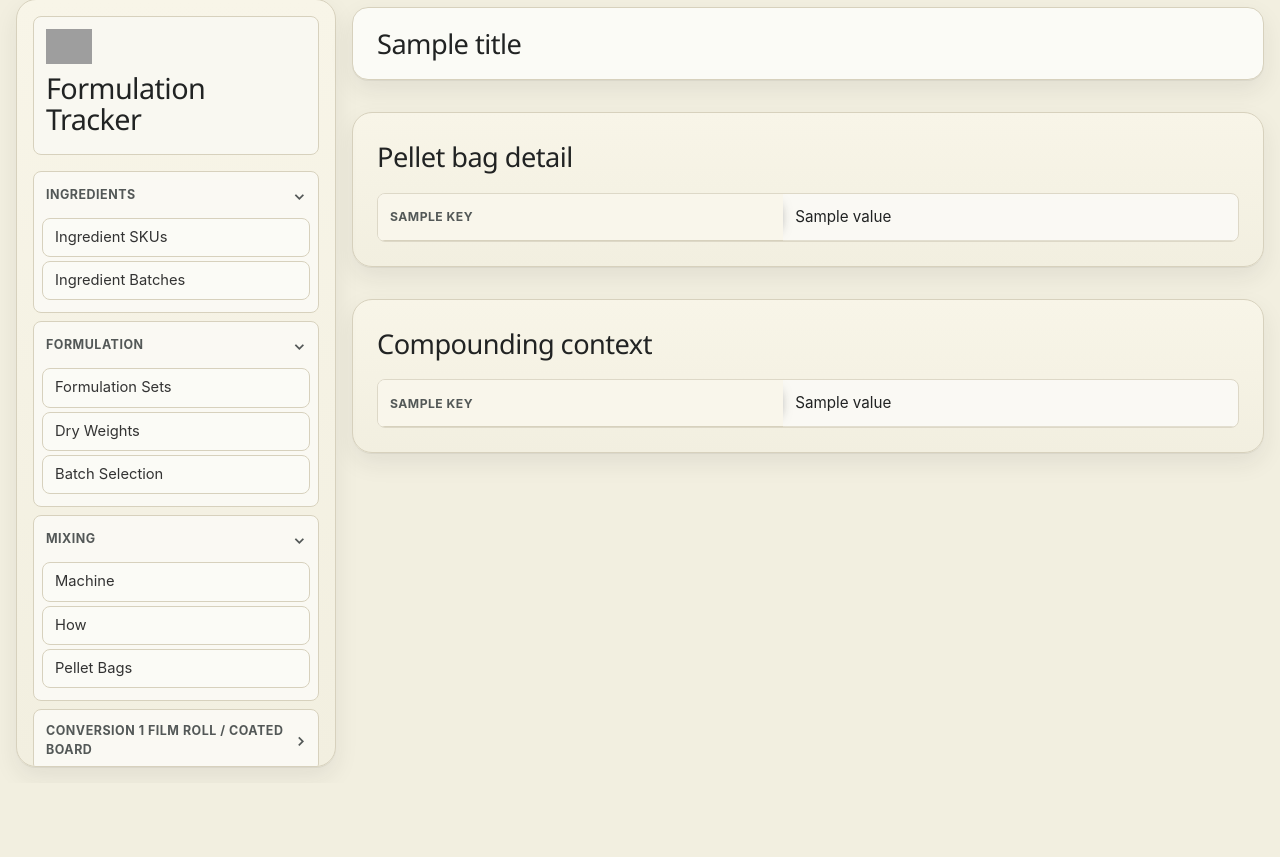
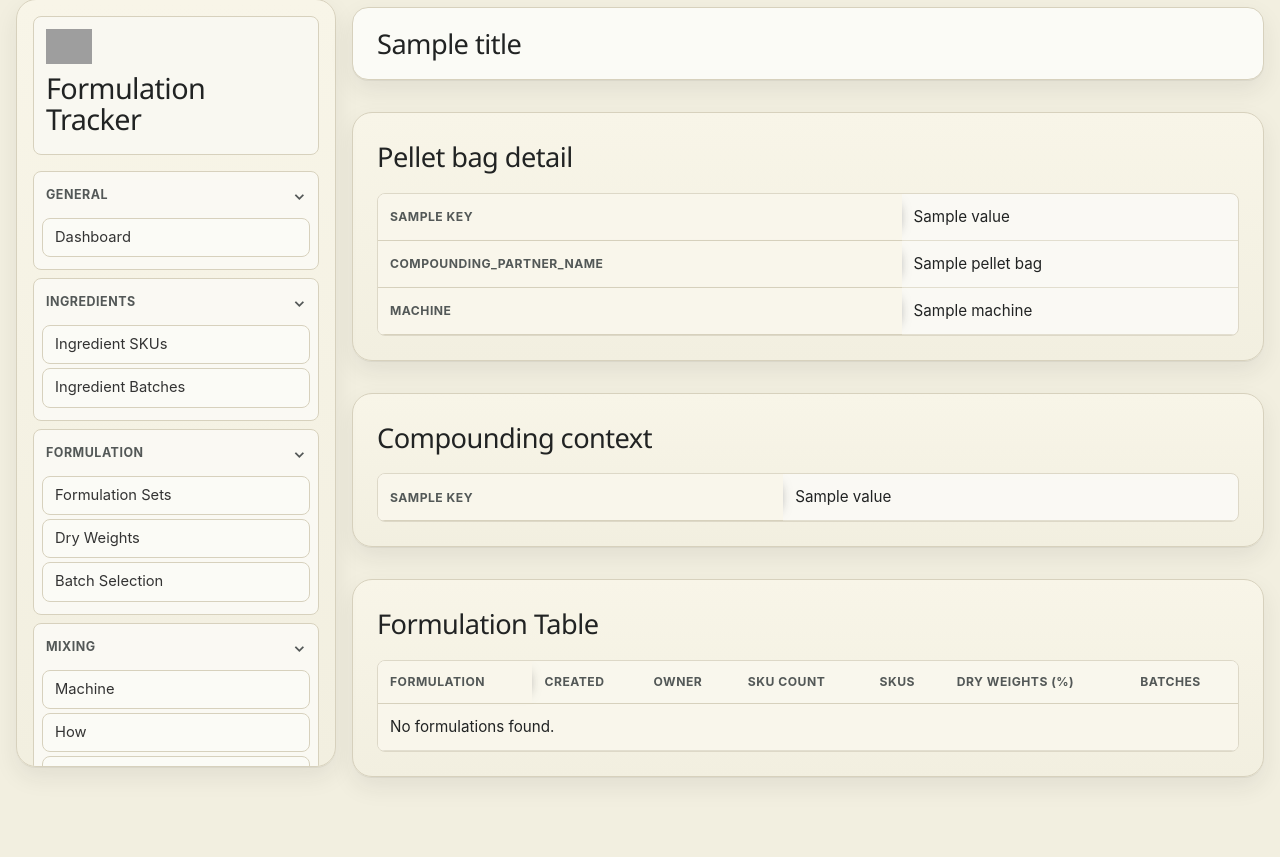
Before and after one commit to callum-afk/formulation_tracker, a Python web app: template app/web/templates/pellet_bag_detail.html in a window 1280 px wide. Shown: the part 17-874 px from the top of the page. Before the commit the page ends 786 px from the top, so only its background shows below. Run offline with Jinja, Linux system fonts and the light colour scheme; the template is opened without the code that fills it: most values are stand-ins (such as "Sample title", 1, 10 or a date in 2020); grey boxes are pictures that could not be loaded.

Commit message:
Update dashboard status layout and enrich pellet bag detail

```diff
--- a/app/web/static/app.js
+++ b/app/web/static/app.js
@@ -1710,7 +1710,8 @@ function attachPelletBagsPage() {
     const list = document.createElement('ul');
     items.forEach((item) => {
       const li = document.createElement('li');
-      const text = document.createElement('span');
+      const text = document.createElement('a');
+      text.href = `/pellet-bags/${encodeURIComponent(item.pellet_bag_code || '')}`;
       text.textContent = item.pellet_bag_code || '';
       const button = document.createElement('button');
       button.type = 'button';
@@ -1911,6 +1912,30 @@ function attachPelletBagsPage() {
 }
 
 
+
+// Render formulations on the pellet bag detail page from server-provided JSON payload.
+function attachPelletBagDetailFormulations() {
+  // Locate the pellet detail formulation container and exit on non-detail routes.
+  const container = document.getElementById('pellet-detail-formulations');
+  if (!container) return;
+
+  // Read embedded JSON payload prepared by the server route to avoid an extra API round-trip.
+  const dataNode = document.getElementById('pellet-detail-formulations-data');
+  if (!dataNode) return;
+
+  try {
+    // Parse formulations and reuse the shared formulation table renderer for matching styles.
+    const formulations = JSON.parse(dataNode.textContent || '[]');
+    renderFormulationsTable(container, Array.isArray(formulations) ? formulations : []);
+    // Apply reusable sticky first-column behaviour used by the formulation page table.
+    const table = container.querySelector('table');
+    decorateReusableTable(table, 0);
+  } catch (error) {
+    // Fall back to an inline error message if payload parsing fails for any reason.
+    container.textContent = `Unable to render formulations: ${error.message}`;
+  }
+}
+
 // Keep sidebar group expansion state stable across route changes and browser refreshes.
 function attachSidebarNavigation() {
   // Query all accordion groups rendered by the shared sidebar template.
@@ -2007,4 +2032,5 @@ attachLocationPartnerUtilityForm();
 attachCompoundingHowPage();
 attachPelletBagsPage();
 attachBatchDetailFormulations();
+attachPelletBagDetailFormulations();
 attachSidebarNavigation();
--- a/app/web/static/styles.css
+++ b/app/web/static/styles.css
@@ -356,6 +356,16 @@ a:hover {
   justify-items: start;
   gap: var(--space-2);
   color: var(--color-ink-900);
+}
+
+/* Keep the brand title link visually identical to static text while making the whole block clickable. */
+.site-title a {
+  color: inherit;
+  text-decoration: none;
+  display: inline-grid;
+  align-items: start;
+  justify-items: start;
+  gap: var(--space-2);
 }
 
 /* Two-line title text is an inline block so the forced line break renders as a compact stacked label. */
--- a/app/web/templates/base.html
+++ b/app/web/templates/base.html
@@ -9,6 +9,14 @@
 <body>
   <!-- Sidebar configuration lives in one place so every page uses one shared nav structure. -->
   {% set sidebar_groups = [
+    {
+      "id": "dashboard",
+      "label": "General",
+      "default_open": true,
+      "items": [
+        {"label": "Dashboard", "href": "/"}
+      ]
+    },
     {
       "id": "ingredients",
       "label": "Ingredients",
@@ -65,7 +73,7 @@
       <!-- Sidebar header keeps product identity visible above grouped links. -->
       <div class="sidebar-brand">
         <!-- Brand title text is split across two lines to prevent sidebar overflow and match the reference UI. -->
-        <h1 class="site-title"><img class="site-logo" src="https://imagedelivery.net/WWB_1xpr0hQZ8HyAj4j9Mg/92e7e1f1-0166-44df-cfa5-5e92ca2dad00/thumb" alt="Notpla logo" /> <span class="site-title-text">Formulation<br />Tracker</span></h1>
+        <h1 class="site-title"><a href="/"><img class="site-logo" src="https://imagedelivery.net/WWB_1xpr0hQZ8HyAj4j9Mg/92e7e1f1-0166-44df-cfa5-5e92ca2dad00/thumb" alt="Notpla logo" /> <span class="site-title-text">Formulation<br />Tracker</span></a></h1>
         <span class="app-version">{{ request.app.state.settings.app_version }}</span>
       </div>
 
--- a/app/web/templates/pellet_bag_detail.html
+++ b/app/web/templates/pellet_bag_detail.html
@@ -2,11 +2,23 @@
 {% block content %}
 <section class="panel">
   <h2>Pellet bag detail</h2>
+  {% set excluded_pellet_fields = ["pellet_bag_code_tokens", "compounding_how_code", "product_type", "sequence_number", "compounding_partner_name", "machine", "location_code", "failure_mode", "machine_setup_url", "processed_data_url"] %}
   <table>
     <tbody>
       {% for key, value in detail.pellet_bag.items() %}
-      <tr><th>{{ key }}</th><td>{{ value }}</td></tr>
+      {% if key not in excluded_pellet_fields %}
+      <tr>
+        <th>{{ key }}</th>
+        {% if key == "pellet_bag_code" %}
+        <td><a href="/pellet-bags/{{ value }}">{{ value }}</a></td>
+        {% else %}
+        <td>{{ value }}</td>
+        {% endif %}
+      </tr>
+      {% endif %}
       {% endfor %}
+      <tr><th>compounding_partner_name</th><td>{{ detail.pellet_bag.compounding_partner_name or "Unknown" }}</td></tr>
+      <tr><th>machine</th><td>{{ detail.pellet_bag.machine or "Unknown" }}</td></tr>
     </tbody>
   </table>
 </section>
@@ -24,4 +36,9 @@
   <p>No compounding context found</p>
   {% endif %}
 </section>
+<section class="panel">
+  <h2>Formulation Table</h2>
+  <div id="pellet-detail-formulations"></div>
+  <script id="pellet-detail-formulations-data" type="application/json">{{ detail.formulations | tojson }}</script>
+</section>
 {% endblock %}
--- a/app/web/templates/pellet_bag_status_list.html
+++ b/app/web/templates/pellet_bag_status_list.html
@@ -3,15 +3,16 @@
 <section class="panel">
   <h2>Status list for {{ status_column }}</h2>
   <table>
-    <thead><tr><th>Pellet bag code</th><th>Status</th></tr></thead>
+    <thead><tr><th>Pellet bag code</th><th>Status</th><th>Assigned</th></tr></thead>
     <tbody>
       {% for item in items %}
       <tr>
         <td><a href="/pellet-bags/{{ item.pellet_bag_code }}">{{ item.pellet_bag_code }}</a></td>
         <td>{{ item.status_value }}</td>
+        <td>{{ item.assigned_to or "" }}</td>
       </tr>
       {% else %}
-      <tr><td colspan="2">No items</td></tr>
+      <tr><td colspan="3">No items</td></tr>
       {% endfor %}
     </tbody>
   </table>
```
Also changed, not shown: app/services/bigquery_service.py (+40 -5 lines), app/web/routes.py (+15 -6 lines), app/web/templates/dashboard.html (+14 -8 lines), tests/test_pellet_bags.py (+56 -0 lines).
